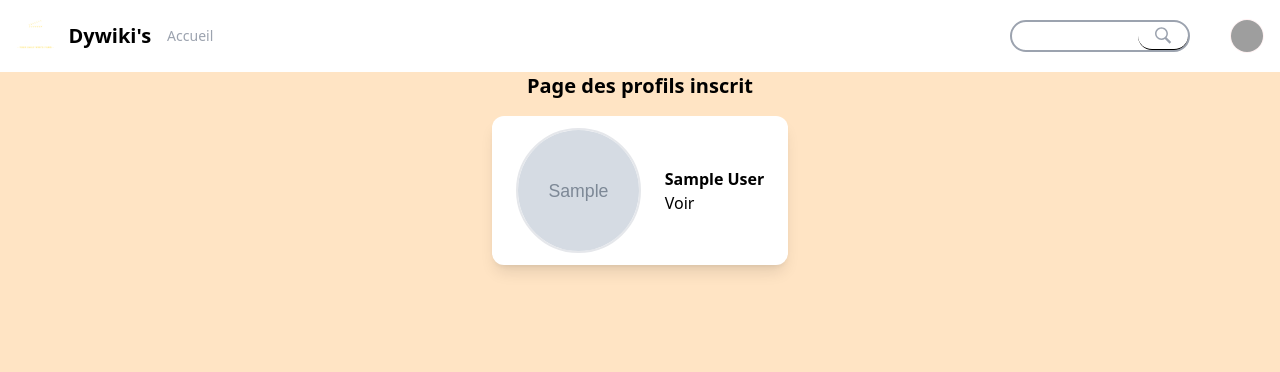
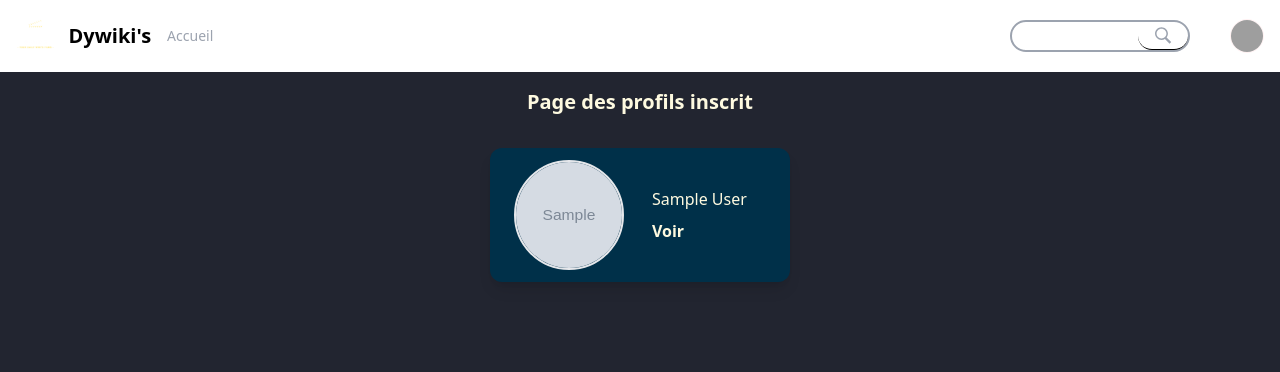
Before and after one commit to tinkode92/ProjetDevLabBack_Bekrarchouche_Bucpsun, a PHP site: page /profile_list.php in a window 1280 px wide. Shown: the top 372 px of the page. Run offline with PHP 8.4, Linux system fonts and the light colour scheme; the visitor is signed in with stand-in values (Sample User, id 1); tables that the repository leaves empty hold one stand-in row (values such as "Sample post"); grey boxes marked "Sample" are stand-in pictures; some libraries are stand-ins or nearby versions; grey boxes are pictures that could not be loaded.

Commit message:
:art: Major style changement and some improvement

```diff
--- a/CSS/style.css
+++ b/CSS/style.css
@@ -9,5 +9,13 @@ button {
 }
 
 body {
-    background-color: bisque ;
+    background-color: #222530 ;
 }
+
+p {
+    color: #fefae0;
+}
+
+h1 {
+    color: #fefae0;
+}
--- a/JS/film.js
+++ b/JS/film.js
@@ -72,7 +72,7 @@ fetch('https://api.themoviedb.org/3/movie/' + id + '?api_key='+api_key+'&languag
 
     if(data["vote_average"]) {
         note.innerHTML = "Recommandé à "+ Math.floor(data["vote_average"]*10) + "%"
-        note.classList = "py-1 font-semibold"
+        note.classList = "py-1 font-semibold text-[#fefae0]"
         console.log(data["vote_average"])
     }
 
@@ -89,7 +89,7 @@ fetch('https://api.themoviedb.org/3/movie/' + id + '?api_key='+api_key+'&languag
 
     if(data["tagline"]) {
         tagline.innerHTML = data["tagline"]
-        tagline.classList = "py-1 text-gray-800 italic"
+        tagline.classList = "py-1 text-gray-800 italic text-[#fefae0]"
         tagline.appendChild(tagline)
     }
 
--- a/JS/movies.js
+++ b/JS/movies.js
@@ -3,7 +3,7 @@ function displayMovies(movies) {
     movies.forEach(movie => {
         let card = document.createElement('div')
             containerMovies.appendChild(card)
-            card.classList = 'w-[250px] bg-white rounded-t-lg rounded-b-lg drop-shadow-md flex flex-col align-center hover:scale-105 transition-all hover:drop-shadow-xl'
+            card.classList = 'w-[250px] bg-[#003049] rounded-t-lg rounded-b-lg drop-shadow-md flex flex-col align-center hover:scale-105 transition-all hover:drop-shadow-[0_2px_5px_#fefae0]'
 
         const img = document.createElement('img')
             img.classList = 'w-[250px] h-[350px] object-cover rounded-t-lg';
--- a/profile_list.php
+++ b/profile_list.php
@@ -18,8 +18,8 @@ require_once 'src/ALBUM.php';
 </head>
 <body>
 <?php require_once "src/template/nav.php"?>
-<h1 class="flex justify-center font-semibold text-xl">Page des profils inscrit</h1>
-
+<h1 class="flex justify-center font-semibold text-xl mt-4">Page des profils inscrit</h1>
+<div class="flex flex-wrap justify-center gap-6 px-2 mt-4">
     <?php $connection = New Connection();
     $user = $connection->findUser();
 
@@ -27,11 +27,11 @@ foreach ($user as $usr) {
 
         ?>
         <div class="flex justify-center py-4">
-        <div class="flex gap-x-6 bg-white py-3 px-6 rounded-xl shadow-lg hover:scale-105 transition-all hover:shadow-xl">
-            <img class="h-[125px] w-[125px] object-cover rounded-full border-2" src="<?php echo $usr['img_profile']?>" alt="">
-            <div class="flex flex-col justify-center">
-                <p class="flex items-center font-semibold"><?php echo $usr['first_name']?> <?php echo $usr['last_name']?></p>
-                <a href="single_user.php?id=<?php echo $usr['id']?>&name=<?php echo $usr['first_name']?>">Voir</a>
+            <div class="flex gap-x-6  w-[300px] bg-[#003049] py-3 px-6 rounded-xl shadow-lg hover:scale-105 transition-all hover:drop-shadow-[0_2px_5px_#fefae0]">
+                <img class="h-[110px] w-[110px] object-cover rounded-full border-2" src="<?php echo $usr['img_profile']?>" alt="">
+                <div class="flex flex-col justify-center px-1 gap-y-2">
+                    <p class="flex items-center font-normal"><?php echo $usr['first_name']?> <?php echo $usr['last_name']?></p>
+                    <a class="text-[#fefae0] font-semibold" href="single_user.php?id=<?php echo $usr['id']?>&name=<?php echo $usr['first_name']?>">Voir</a>
                 </div>
             </div>
         </div>
@@ -39,6 +39,8 @@ foreach ($user as $usr) {
     <?php }
 
     ?>
+</div>
+
 
 
 <script src="JS/api_query.js"></script>
--- a/single_user.php
+++ b/single_user.php
@@ -28,7 +28,7 @@ foreach ($user_profile as $usr) {
 <div class="flex justify-center mt-16">
     <div class="flex justify-center flex-col py-5 px-6">
         <div class="flex justify-center">
-            <img src="<?php echo $usr['img_profile']?>" alt="image-profile" class= "w-[100px] h-[100px] object-cover rounded-full drop-shadow-xl border-2 border-rose-50">
+            <img src="<?php echo $usr['img_profile']?>" alt="image-profile" class= "w-[125px] h-[125px] object-cover rounded-full drop-shadow-xl border-2 border-rose-50">
         </div>
         <div class="flex flex-col my-8">
             <h1 class="text-center font-semibold text-xl"><?php echo $usr['first_name']?> <?php echo $usr['last_name']?></h1>
```
Also changed, not shown: film.php (+12 -2 lines), user_profile.php (+4 -4 lines). Lines whose indentation alone changed are shown as unchanged.
